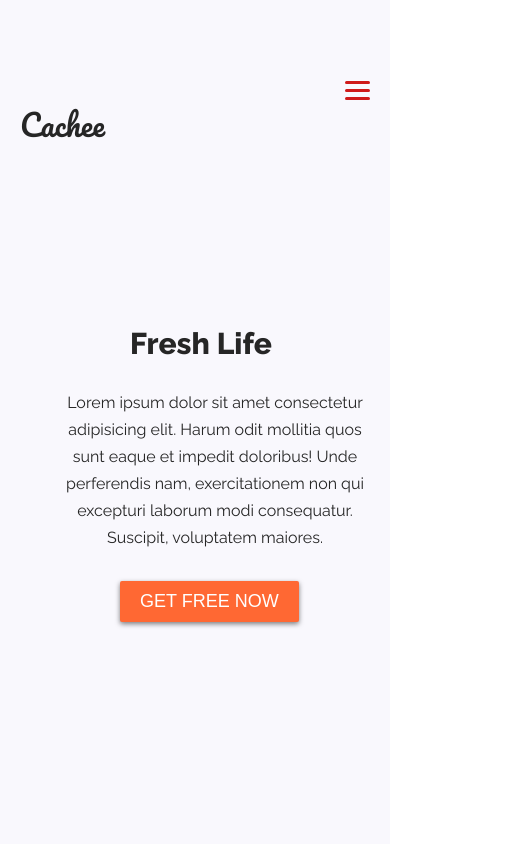
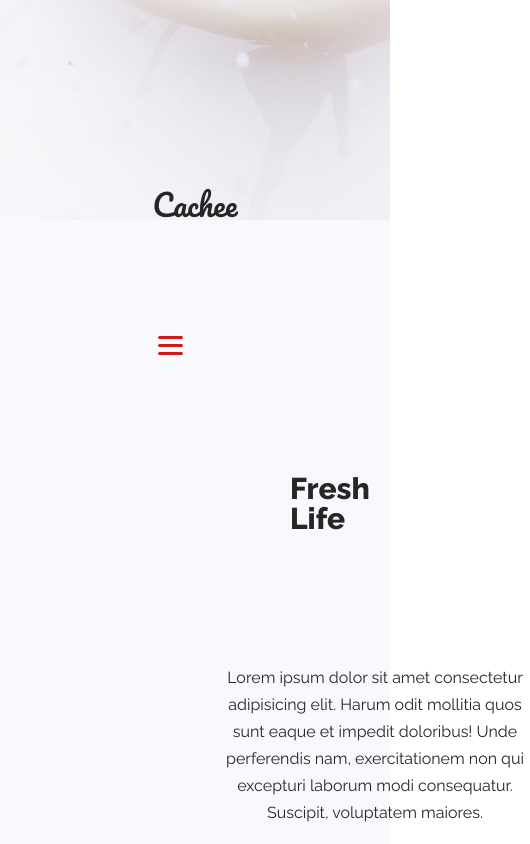
Before and after one commit to Rawcode73/Cachee, a plain HTML site: page index.html in a window 390 px wide. Shown: the top 844 px of the page, 530 px wide, since content can reach past the window. Drawn offline with Linux system fonts and the light colour scheme.

Commit message:
Fixing some troubles and organi$ git checkout -b Cachee   origin/main

```diff
--- a/css/responsive-style.css
+++ b/css/responsive-style.css
@@ -20,10 +20,11 @@
 
   .header {
     padding: 20px;
-    background-position: 70% 750%;
+    background-position: 65% 500%;
   }
 
-  .header-nav {
+  .header-content {
+    margin-top: 10vh;
   }
 
   .header-content h1 {
@@ -55,6 +56,7 @@
   .title {
     font-size: 30px;
     padding-right: 0px;
+    margin-right: 50px;
   }
 
   .about-content p {
@@ -66,6 +68,7 @@
     flex-direction: column;
     cursor: pointer;
     gap: 5px;
+    margin-right: 100px;
   }
 
   .burger .line {
@@ -101,8 +104,17 @@
     width: 300px;
   }
 
+  .gallery-content {
+    margin-right: 50px;
+  }
+
   .gallery-image {
     width: 300px;
+  }
+
+  .gallery p {
+    width: 350px;
+    margin: 8px 37px;
   }
 
   .suscribe {
@@ -121,4 +133,45 @@
   button.color {
     width: 150px;
   }
+
+  footer {
+    font-size: 10px;
+    padding: 0;
+    gap: 20px;
+    justify-content: center;
+  }
+
+  span {
+    display: flex;
+    flex-direction: column;
+  }
+
+  .logo.footer {
+    font-size: 15px;
+    margin-top: 0px;
+  }
 }
+
+@media (max-width: 768px) {
+  .header-nav {
+    display: flex;
+    flex-direction: column;
+    gap: 50px;
+    padding-top: 100px;
+  }
+
+  .header-content {
+    display: flex;
+    flex-direction: column;
+    margin-top: 10vh;
+    gap: 100px;
+  }
+
+  input {
+    width: 500px;
+  }
+
+  .title {
+    padding-right: 0px;
+  }
+}
--- a/css/style.css
+++ b/css/style.css
@@ -57,6 +57,7 @@ a {
 
 .header-content {
   margin-top: 20vh;
+  margin-left: 10rem;
 }
 
 .header-content h1,
@@ -73,6 +74,8 @@ a {
 .header-content button {
   padding: 10px 20px;
   background: var(--red);
+  display: relative;
+  margin-left: 80px;
   color: white;
   border-radius: 2px;
   cursor: pointer;
@@ -105,6 +108,34 @@ a {
   transition: 0.6s;
   top: -10px;
   left: 0;
+}
+
+.burger {
+  width: 50px;
+  height: 50px;
+  display: flex;
+
+  flex-direction: column;
+  cursor: pointer;
+  gap: 5px;
+  justify-content: center;
+  align-items: center;
+  margin-left:50px ;
+}
+
+
+
+.line {
+  display: flex;
+  justify-content: space-between;
+  flex-direction: column;
+  align-items: center;
+  margin: 0 auto  ;
+  width: 30px;
+  height: 3px;
+  background-color:  rgb(12, 12, 12);
+  border-radius: 10px;
+
 }
 
 .about {
@@ -227,6 +258,7 @@ a {
 .gallery-content {
   display: flex;
   flex-wrap: wrap;
+
   justify-content: center;
   gap: 20px;
   padding: 20px;
--- a/index.html
+++ b/index.html
@@ -143,6 +143,6 @@
         <a href="/" class="logo logo-footer">Cachee</a>
         </span>
 
-        <span>Made with <spam class="love"> love</spam> by someone</span>
+        <span>Made by <span class="love"> Sebastián Polvara</span></span>
      </footer>
 </html>
```
